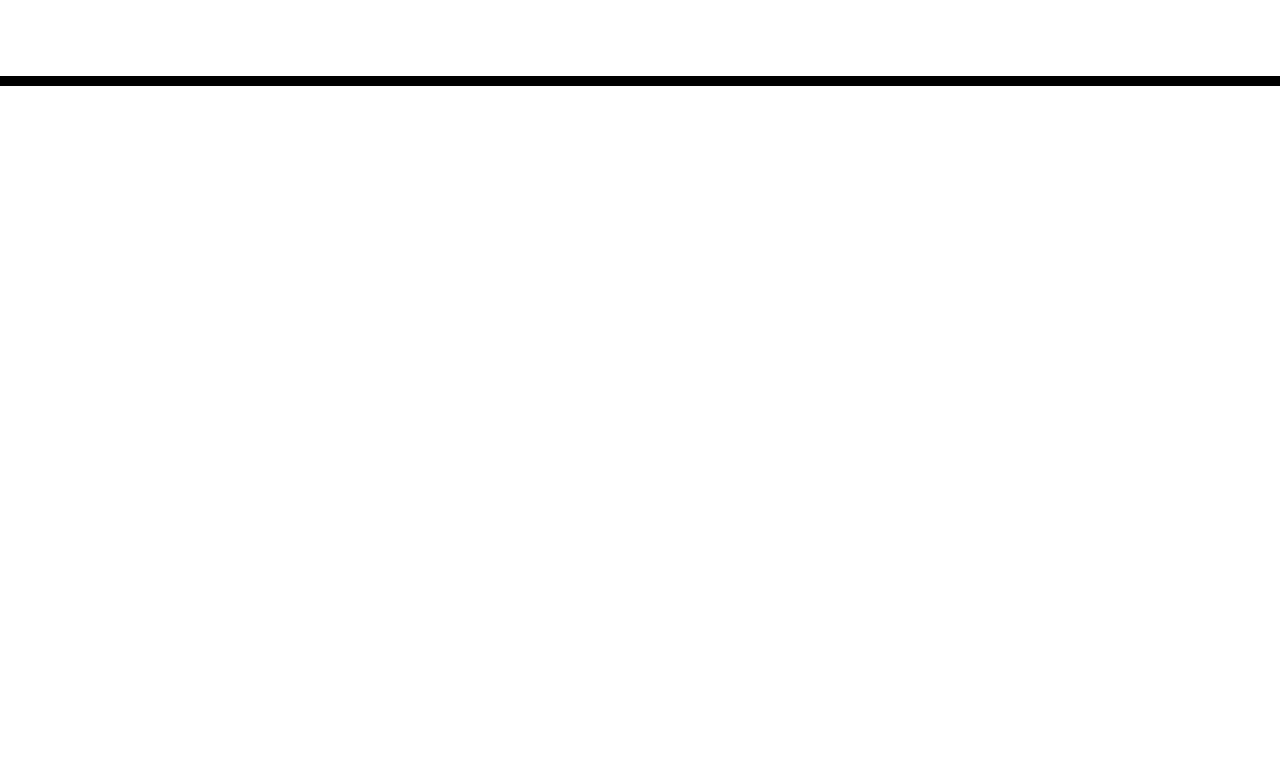
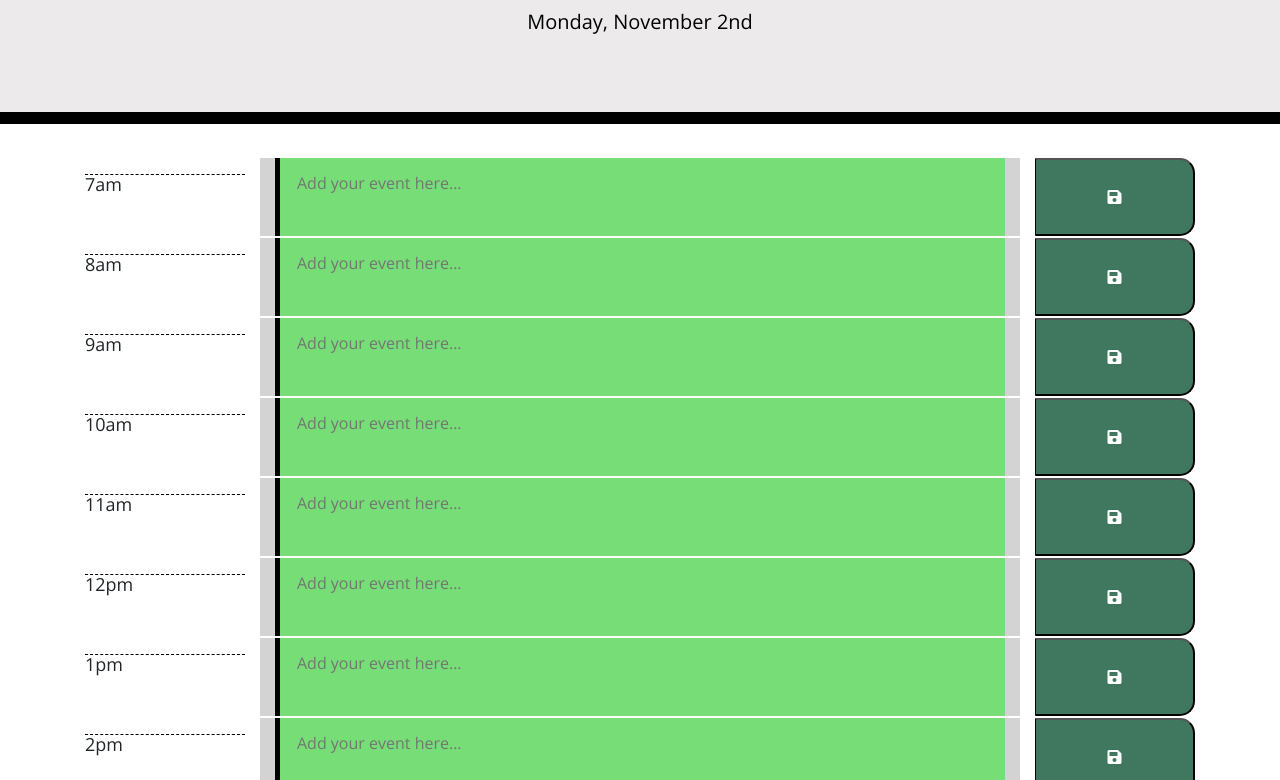
Before and after one commit to klyngdal/WeekPlanner, a plain HTML site: page index.html in a window 1280 px wide. Shown: the part 182-962 px from the top of the page. Before the commit the page ends 800 px from the top, so only its background shows below. Drawn offline with nearby package versions, Linux system fonts and the light colour scheme.

Commit message:
adding js and formating css

```diff
--- a/index.html
+++ b/index.html
@@ -30,9 +30,11 @@
     </header>
     <div class="container">
       <!-- Timeblocks go here -->
+      <!-- wanted to try using only js to make rows and columns to complete this activity-->
     </div>
 
     <script src="https://cdnjs.cloudflare.com/ajax/libs/jquery/3.2.1/jquery.min.js"></script>
     <script src="https://cdnjs.cloudflare.com/ajax/libs/moment.js/2.24.0/moment.min.js"></script>
+    <script src="script.js"></script>
   </body>
 </html>
--- /dev/null
+++ b/script.js
@@ -0,0 +1,65 @@
+
+function getLocalStorage(key) {
+    let value = localStorage.getItem(key);
+    if (value) {
+        $("#text${key}").text(value);
+    }
+}
+
+$( document ).ready(function() {
+    $("#currentDay").text(moment().format("dddd, MMMM Do"));
+    for (let i = 7; i < 20; i++) {
+
+        // row
+        var row = $(`<div data-time=${i} id='${i}' class="row">`);
+
+        // column
+        var col1 = $('<div class="col-sm-2"> <p class="hour">' + formatAMPM(i) + '</p>');
+
+        // column
+        var col2 = $(`<div class="col-sm-8 past"><textarea id=text${i} class="description" placeholder="Add your event here..."></textarea>`);
+
+        // column
+        var col3 = $(`<div class="col-sm-2"><button class="saveBtn" id=${i}><i class="fas fa-save"></i></button>`)
+
+        // append col to row
+        row.append(col1);
+        row.append(col2);
+        row.append(col3);
+
+        // last step add rows to container
+        $(".container").append(row);
+
+        getLocalStorage(i);
+    }
+
+    function formatAMPM(hours) {
+        var ampm = hours >= 12 ? 'pm' : 'am';
+        hours = hours % 12;
+        hours = hours ? hours : 12;
+        return hours + ampm;
+    }
+formatAMPM();
+
+function updateColors(){
+        var currentTime = new Date().getHours();
+        for (var i = 7; i < 20; i++) {
+        console.log(currentTime, $(`#${i}`).data("time"));
+         if ($(`#${i}`).data("time") == currentTime){
+            $(`#text${i}`).addClass( "present");
+        } else if (currentTime < $(`#${i}`).data("time")) {
+            $(`#text${i}`).addClass( "future");
+        }
+    }
+}
+
+setInterval(function() {
+    updateColors();
+}, 1000);
+
+var saveBtn = $('.saveBtn');
+saveBtn.on('click', function(){
+    let eventId = $(this).attr('id');
+    let eventText = $(this).parent().siblings().children('.description').val();
+    localStorage.setItem(eventId, eventText);
+});});
--- a/style.css
+++ b/style.css
@@ -5,20 +5,22 @@ body {
 }
 
 textarea{
-  background: transparent;
+  background: rgb(236, 234, 234);
+  height: 100%;
+  width:100%;
   border: none;
   resize: none;
-  color: #000000;
-  border-left: 1px solid black;
-  padding: 10px;
+  color: black;
+  border-left: 5px solid black;
+  padding: 17px;
 }
 
 .jumbotron {
   text-align: center;
-  background-color: transparent;
+  background-color: rgb(236, 234, 234);
   color: black;
   border-radius: 0;
-  border-bottom: 10px solid black;
+  border-bottom: 12px solid black;
 }
 
 .description{
@@ -27,24 +29,31 @@ textarea{
 
 .time-block{
   text-align: center;
-  border-radius: 15px;
+  border-radius: 17px;
 }
 
 .row {
   white-space: pre-wrap;
   height: 80px;
-  border-top: 1px solid white;;
+  border-top: 2px solid white;;
+}
+
+.col-md-8{
+  padding-right: 0px;
+  padding-left: 0px;
 }
 
 .hour {
   background-color: #ffffff;
-  color: #000000;
+  color: bold #000000;
   border-top: 1px dashed #000000;
+  font-size: large;
 }
 
 .past {
   background-color: #d3d3d3;
   color: white;
+
 }
 
 .present {
@@ -61,11 +70,13 @@ textarea{
   border-left: 1px solid black;
   border-top-right-radius: 15px;
   border-bottom-right-radius: 15px;
-  background-color: #06AED5;
+  background-color: #3f775f;
   color: white;
+  height: 100%;
+  width:100%;
 }
 
 .saveBtn i:hover {
-  font-size: 20px;
+  font-size: 35px;
   transition: all .3s ease-in-out;
 }
```
Also changed, not shown: 1 other file.
